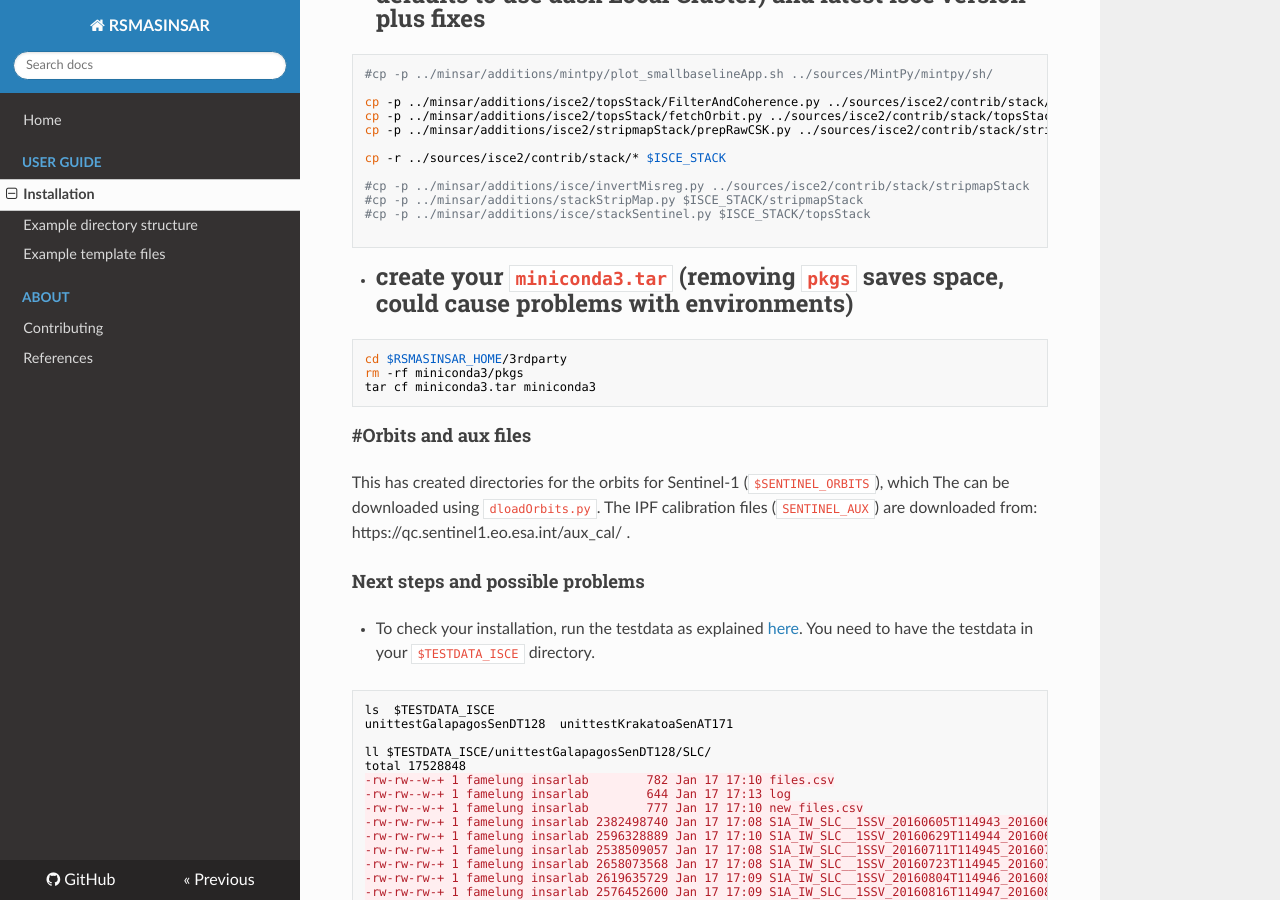
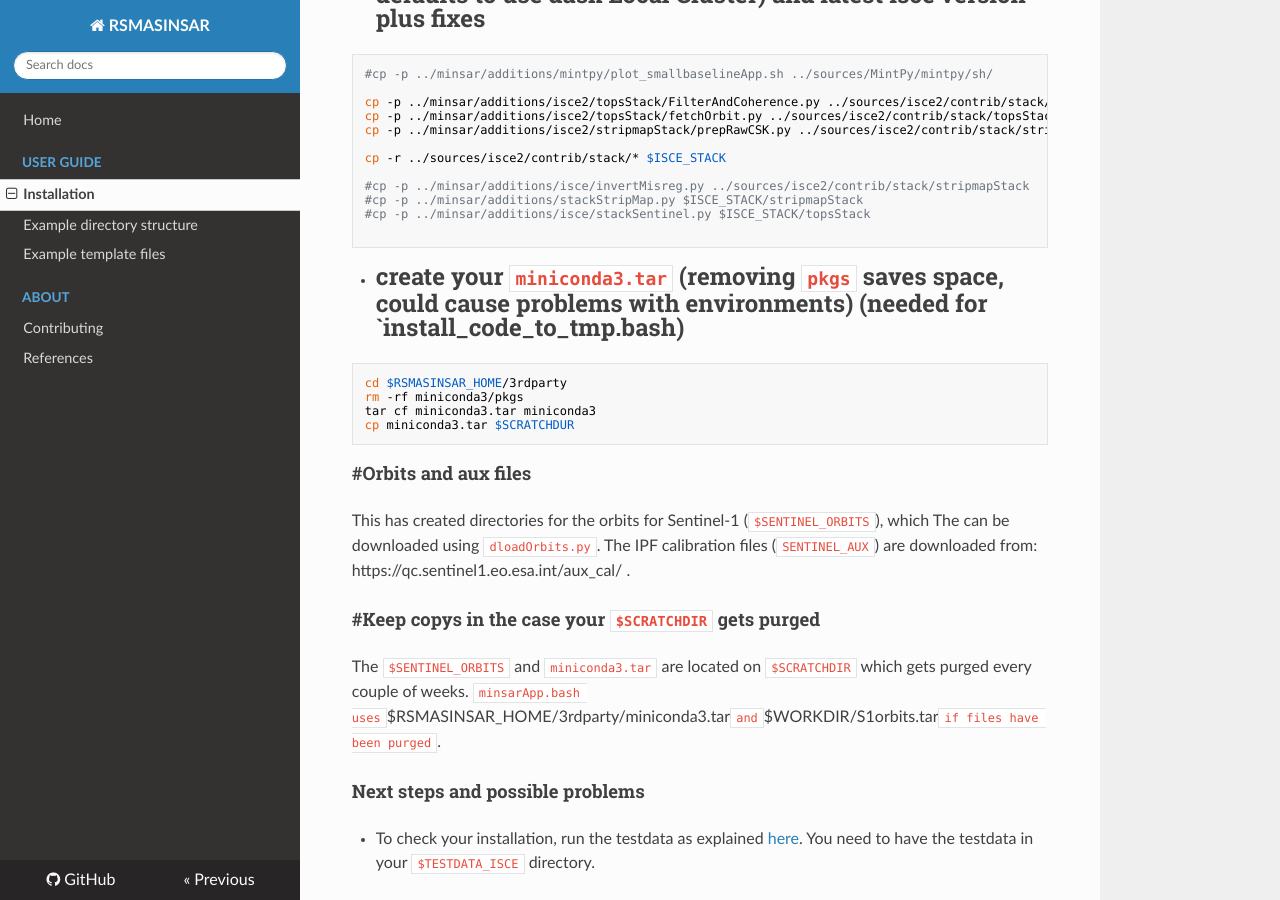
Before and after one commit to geodesymiami/rsmas_insar, an MkDocs documentation site: the page built from docs/installation.md, in a window 1280 px wide and 900 px high, scrolled down 1534 px. Built offline with MkDocs 1.6.1, drawn with Linux system fonts in a browser that asks for light colours; nearby versions of some CDN libraries.

Commit message:
Update installation.md

````diff
--- a/docs/installation.md
+++ b/docs/installation.md
@@ -86,16 +86,20 @@ cp -r ../sources/isce2/contrib/stack/* $ISCE_STACK
 #cp -p ../minsar/additions/isce/stackSentinel.py $ISCE_STACK/topsStack
 
 ```
-* #create your `miniconda3.tar`  (removing `pkgs` saves space, could cause problems with environments)
+* #create your `miniconda3.tar`  (removing `pkgs` saves space, could cause problems with environments) (needed for `install_code_to_tmp.bash)
 ```
 cd $RSMASINSAR_HOME/3rdparty
 rm -rf miniconda3/pkgs
 tar cf miniconda3.tar miniconda3
+cp miniconda3.tar $SCRATCHDUR
 ```
-
 
 ### #Orbits and aux files
 This has created directories for the orbits for Sentinel-1 (`$SENTINEL_ORBITS`), which The can be downloaded using `dloadOrbits.py`. The IPF calibration files (`SENTINEL_AUX`) are downloaded from: https://qc.sentinel1.eo.esa.int/aux_cal/ .
+
+### #Keep copys in the case your `$SCRATCHDIR` gets purged
+The `$SENTINEL_ORBITS` and `miniconda3.tar` are located on `$SCRATCHDIR` which  gets purged every couple of weeks. `minsarApp.bash uses `$RSMASINSAR_HOME/3rdparty/miniconda3.tar` and  `$WORKDIR/S1orbits.tar`  if files have been purged`.
+
 ### Next steps and possible problems
 * To check your installation, run the testdata as explained [here](https://github.com/geodesymiami/rsmas_insar/wiki/Testing-the-code). You need to have the testdata in your `$TESTDATA_ISCE` directory.
 
````
